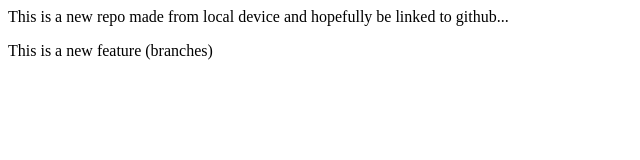
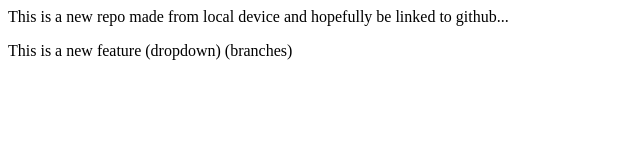
Before and after one commit to Lanth0s/localrepo, a plain HTML site: page index.html in a window 1280 px wide. Shown: the full height of the page, 0-640 px from the left. Drawn offline with Linux system fonts and the light colour scheme.

Commit message:
Add Dropdown

```diff
--- a/index.html
+++ b/index.html
@@ -1,2 +1,2 @@
 <p> This is a new repo made from local device and hopefully be linked to github...</p>
-<p> This is a new feature (branches) </p>
+<p> This is a new feature (dropdown) (branches) </p>
```
